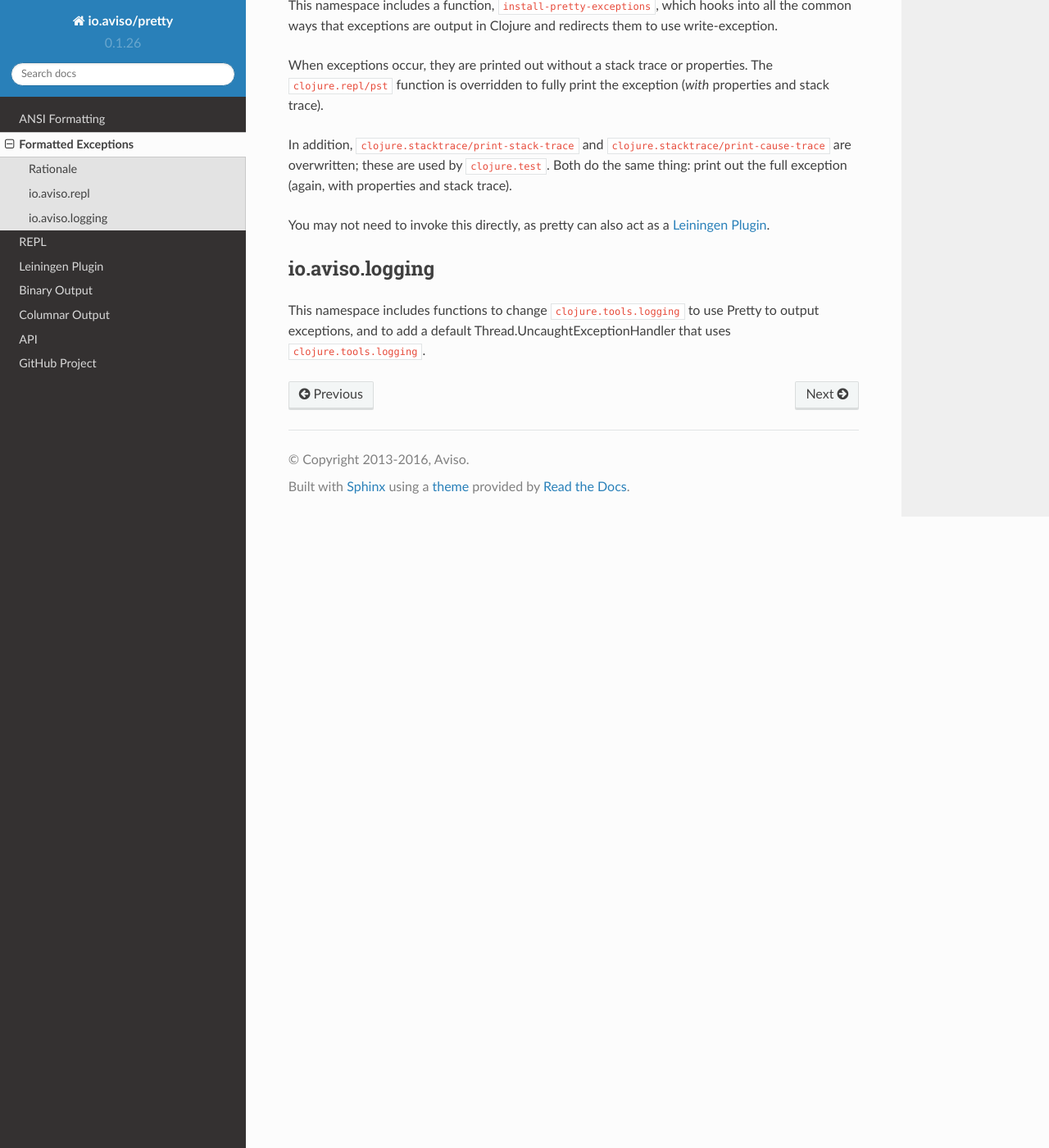
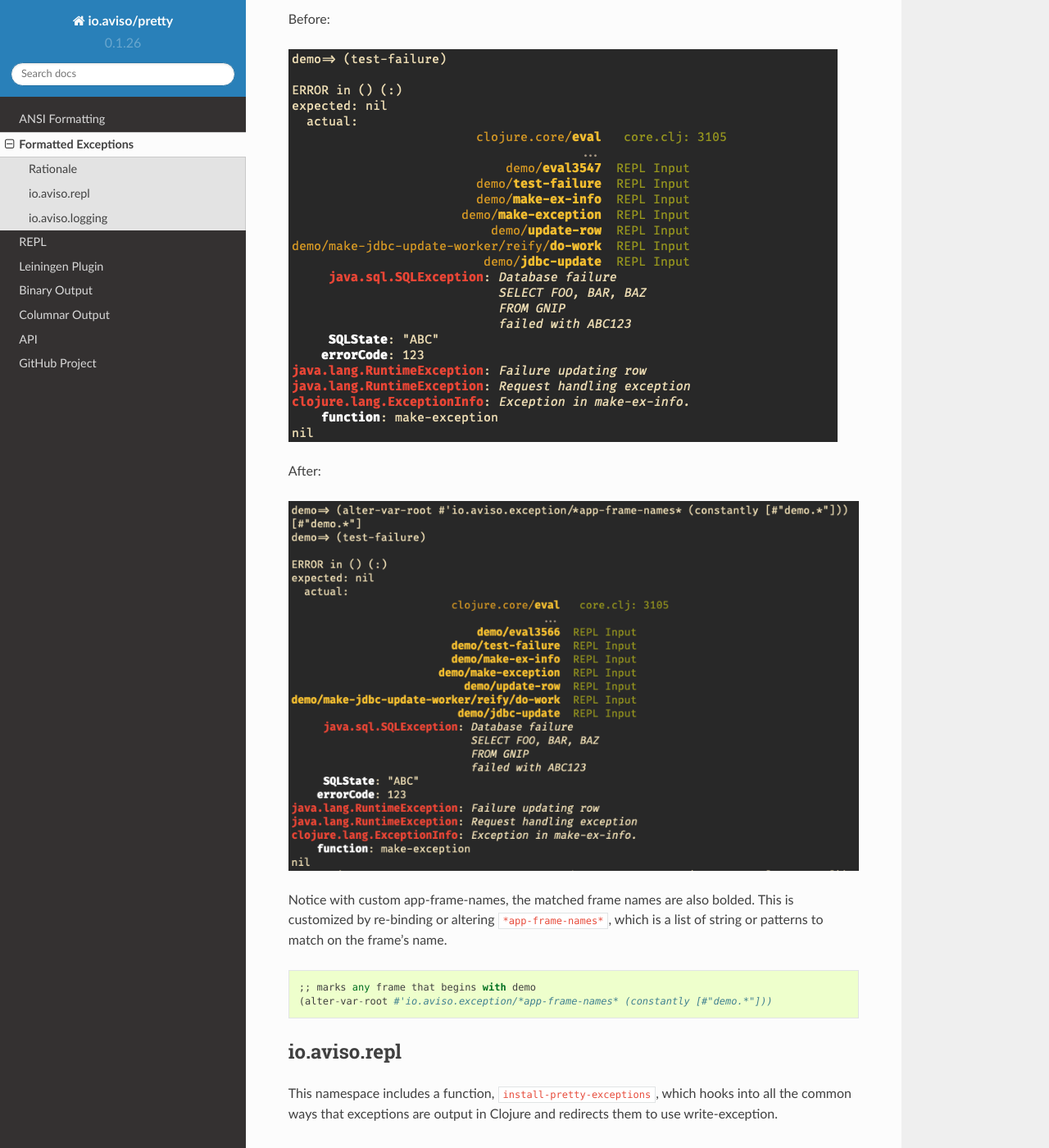
Before and after one commit to clj-commons/pretty, a Sphinx documentation site: the page built from docs/exceptions.rst, in a window 1280 px wide and 1400 px high, scrolled down 2996 px. Shown: the whole window at 82% size. Built offline with Sphinx 7.4.7 and the Read the Docs theme 2.0.0, drawn with Linux system fonts in a browser that asks for light colours; some of the changed text lies outside the part shown.

Commit message:
Add documentation

```diff
--- a/docs/exceptions.rst
+++ b/docs/exceptions.rst
@@ -104,6 +104,26 @@ The related function, ``format-exception``, produces the same output, but return
 
 For both ``format-exception`` and ``write-exception``, output of the stack trace is optional, or can be limited to a certain number of stack frames.
 
+Frames can also be highlighted by customizing ``io.aviso.exception/*app-frame-names*``. This adds extra visual clarity to identify frames that belong in your clojure code vs. library code.
+
+Before:
+
+.. image:: images/without-app-frame-names-exceptions.png
+   :alt: Without app-frame-names
+
+After:
+
+.. image:: images/with-app-frame-names-exception.png
+   :alt: With custom app-frame-names
+
+Notice with custom app-frame-names, the matched frame names are also bolded. This is customized by re-binding or altering
+``*app-frame-names*``, which is a list of string or patterns to match on the frame's name.
+
+::
+
+  ;; marks any frame that begins with demo
+  (alter-var-root #'io.aviso.exception/*app-frame-names* (constantly [#"demo.*"]))
+
 io.aviso.repl
 -------------
 
```
Also changed, not shown: docs/images/with-app-frame-names-exception.png (added), docs/images/without-app-frame-names-exceptions.png (added).
